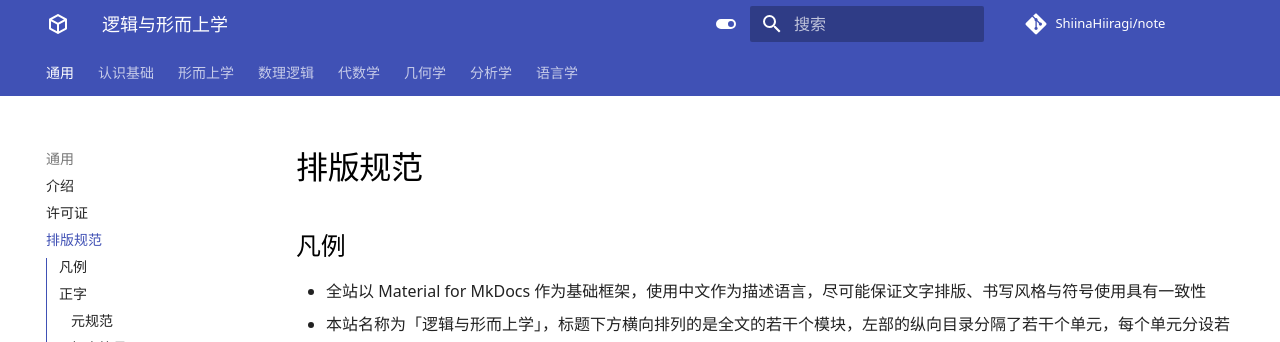
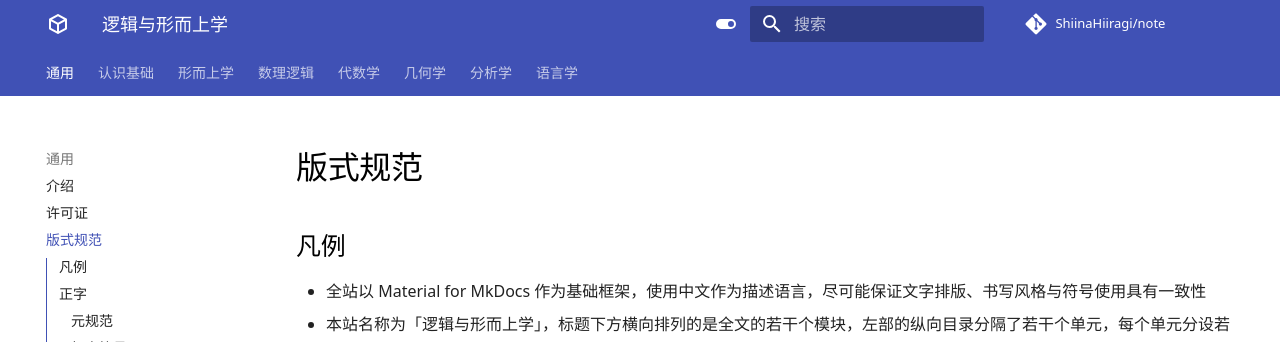
Before and after one commit to ShiinaHiiragi/note, an MkDocs documentation site: the page built from docs/intro/format.md, in a window 1280 px wide and 900 px high. Shown: the top 342 px of the window. Built offline with MkDocs 1.6.1 and Material for MkDocs 9.7.7, drawn with Linux system fonts in a browser that asks for light colours; comment, search, counter and statistics services are not loaded.

Commit message:
change name

```diff
--- a/docs/intro/format.md
+++ b/docs/intro/format.md
@@ -1,4 +1,4 @@
-# 排版规范
+# 版式规范
 
 ## 凡例
 - 全站以 Material for MkDocs 作为基础框架，使用中文作为描述语言，尽可能保证文字排版、书写风格与符号使用具有一致性
--- a/mkdocs.yml
+++ b/mkdocs.yml
@@ -90,7 +90,7 @@ nav:
   - 通用:
     - 介绍: index.md
     - 许可证: intro/license.md
-    - 排版规范: intro/format.md
+    - 版式规范: intro/format.md
     - 内容规范: intro/norm.md
   - 认识基础:
     - 一、形式逻辑:
```
